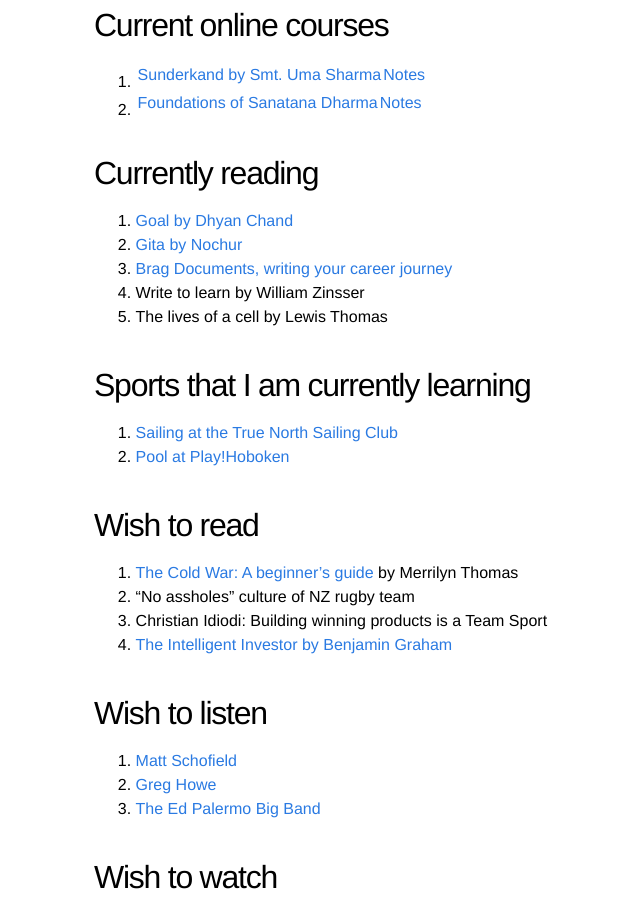
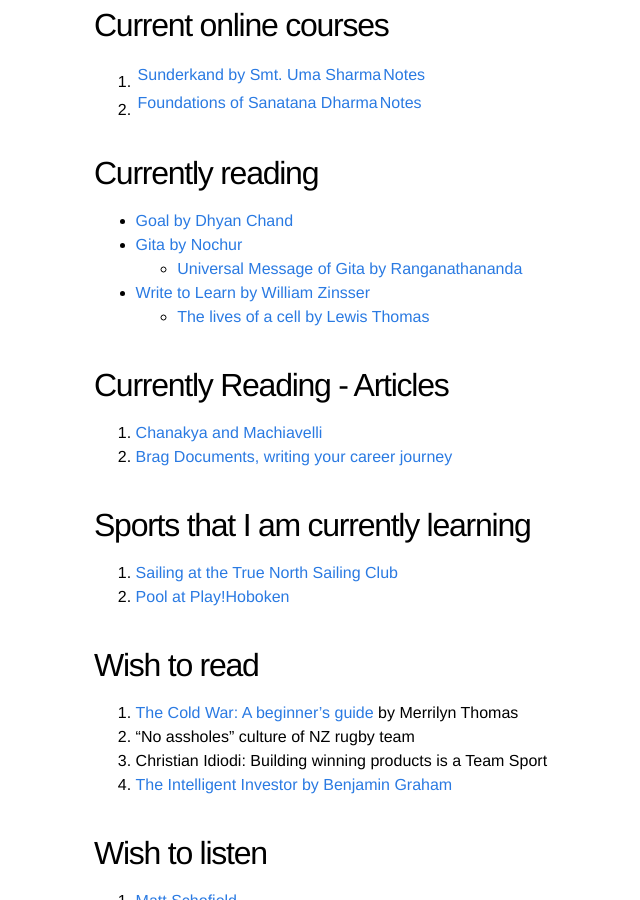
Before and after one commit to kislayabhi/kislayabhi.github.io, a Jekyll site: the page built from _posts/2024-7-23-My-personal-playlist.md, in a window 1280 px wide and 900 px high, scrolled down 2280 px. Shown: the whole window, without its empty margins (146-786 px from the left). Built offline with Jekyll 4.4.1, drawn with Linux system fonts in a browser that asks for light colours; comment, search, counter and statistics services are not loaded.

Commit message:
Update 2024-7-23-My-personal-playlist.md

```diff
--- a/_posts/2024-7-23-My-personal-playlist.md
+++ b/_posts/2024-7-23-My-personal-playlist.md
@@ -75,11 +75,15 @@ I only recently realized that there are certain things out there in the world th
 2. [Foundations of Sanatana Dharma](https://www.youtube.com/watch?v=fK_1yR1ZU_U&ab_channel=LearnSanskritOnline%3Avyoma-samskrta-pathasala) | [Notes](https://docs.google.com/document/d/17A87CVBnX53Ulfvi5NFigYXaxXqLcg_GitlaHvuu72Q/edit)
 
 ## Currently reading
-1. [Goal by Dhyan Chand](http://bharatiyahockey.org/granthalaya/goal/)
-2. [Gita by Nochur](https://voiceofrishis.myshopify.com/products/srimad-bhagavad-gita-elixir-of-eternal-wisdom-paperback)
-3. [Brag Documents, writing your career journey](https://jvns.ca/blog/brag-documents/)
-4. Write to learn by William Zinsser
-5. The lives of a cell by Lewis Thomas
+*  [Goal by Dhyan Chand](http://bharatiyahockey.org/granthalaya/goal/)
+*  [Gita by Nochur](https://voiceofrishis.myshopify.com/products/srimad-bhagavad-gita-elixir-of-eternal-wisdom-paperback)
+     * [Universal Message of Gita by Ranganathananda](https://www.goodreads.com/book/show/1203062.Universal_Message_of_the_Bhagavad_Gita_Vol_1?from_search=true&from_srp=true&qid=d4jh3Lk9LY&rank=1)
+*  [Write to Learn by William Zinsser](https://goodreads.com/book/show/585474.Writing_to_Learn)
+     * [The lives of a cell by Lewis Thomas](https://www.goodreads.com/book/show/294368.The_Lives_of_a_Cell?from_search=true&from_srp=true&qid=11e2221lE7&rank=1)
+
+## Currently Reading - Articles
+1. [Chanakya and Machiavelli](https://swarajyamag.com/featured/chanakya-and-machiavelli-two-realists-in-comparison)
+2. [Brag Documents, writing your career journey](https://jvns.ca/blog/brag-documents/)
 
 ## Sports that I am currently learning
 1. [Sailing at the True North Sailing Club](https://sailtruenorth.com/)
```
